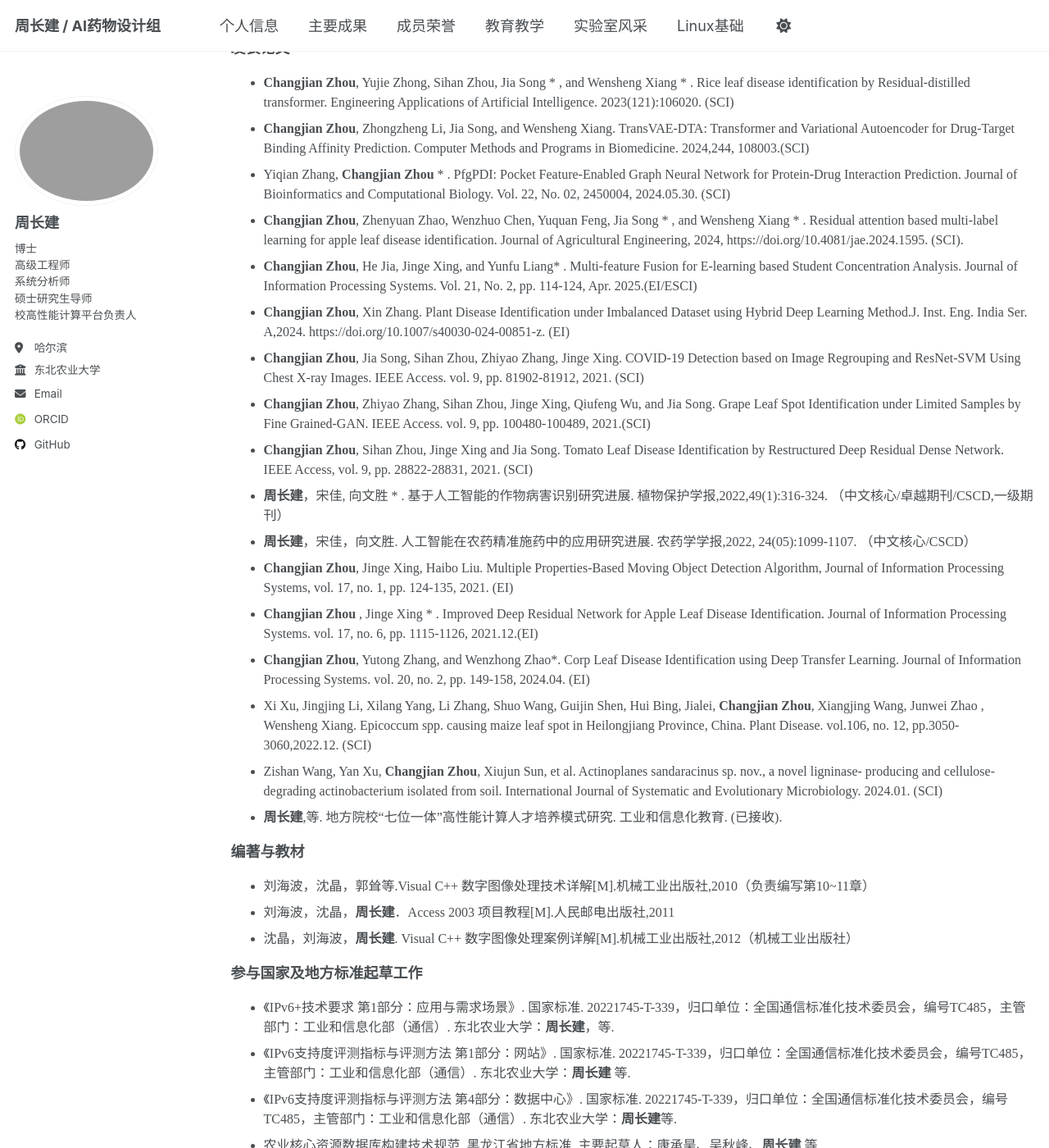
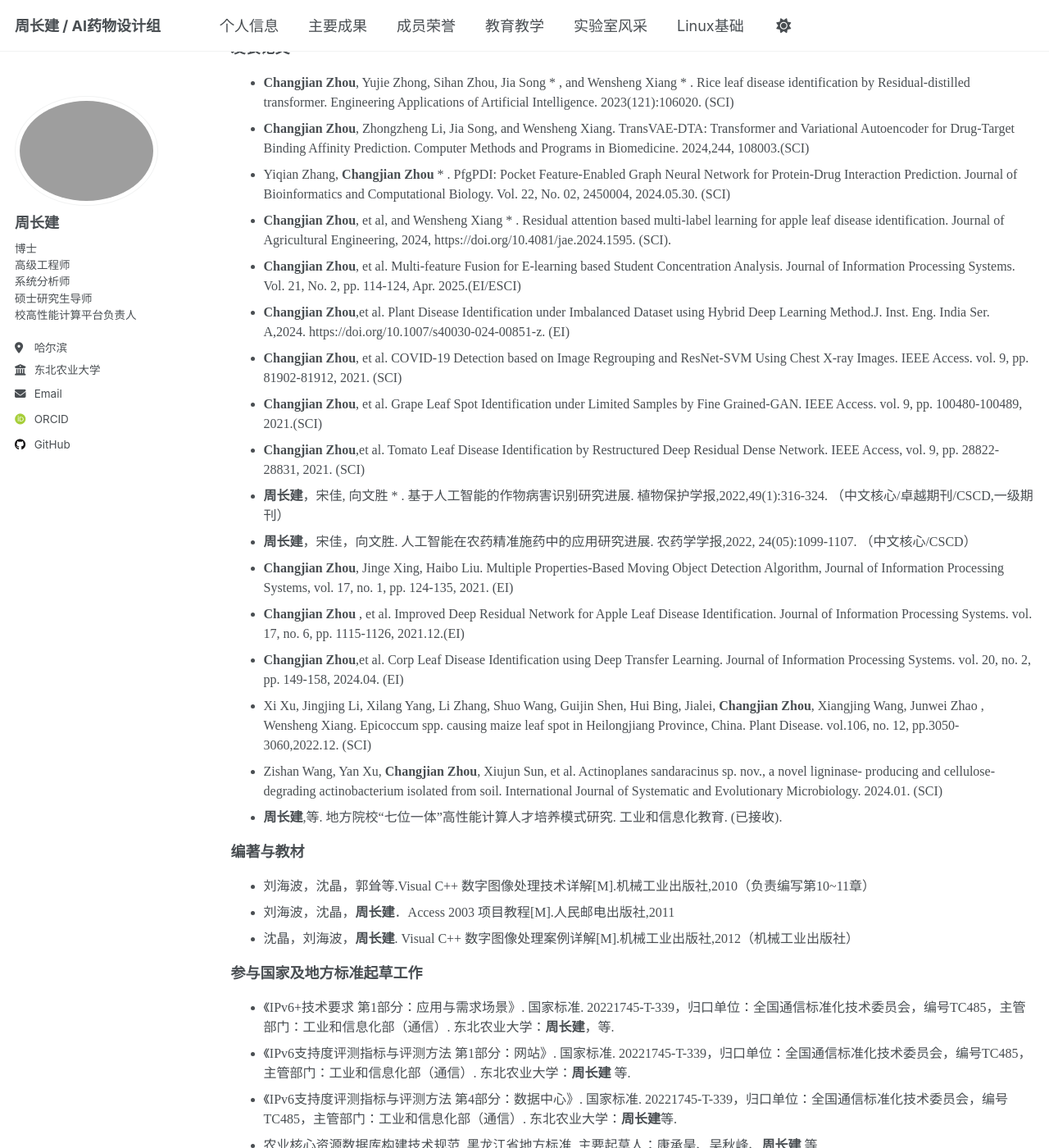
Before and after one commit to HPC-NEAU/zhoucj, a Jekyll site: the page built from _pages/publications.md, in a window 1280 px wide and 1400 px high, scrolled down 992 px. Shown: the whole window at 82% size. Built offline with Jekyll 4.4.1, drawn with Linux system fonts in a browser that asks for light colours; some web fonts are replaced.

Commit message:
Update publications.md

```diff
--- a/_pages/publications.md
+++ b/_pages/publications.md
@@ -48,17 +48,17 @@ redirect_from:
 	<li> <b>Changjian Zhou</b>, Yujie Zhong, Sihan Zhou, Jia Song * , and Wensheng Xiang * .  Rice leaf disease identification by Residual-distilled transformer. Engineering Applications of Artificial Intelligence. 2023(121):106020. (SCI)</li>
 	<li><b>Changjian Zhou</b>, Zhongzheng Li, Jia Song, and Wensheng Xiang. TransVAE-DTA: Transformer and Variational Autoencoder for Drug-Target Binding Affinity Prediction. Computer Methods and Programs in Biomedicine. 2024,244, 108003.(SCI)</li>
 	<li> Yiqian Zhang, <b>Changjian Zhou</b> * . PfgPDI: Pocket Feature-Enabled Graph Neural Network for Protein-Drug Interaction Prediction. Journal of Bioinformatics and Computational Biology. Vol. 22, No. 02, 2450004, 2024.05.30. (SCI) </li>
-	<li> <b>Changjian Zhou</b>, Zhenyuan Zhao, Wenzhuo Chen, Yuquan Feng, Jia Song * , and Wensheng Xiang * . Residual attention based multi-label learning for apple leaf disease identification. Journal of Agricultural Engineering, 2024, https://doi.org/10.4081/jae.2024.1595. (SCI). </li>
- 	<li> <b>Changjian Zhou</b>, He Jia, Jinge Xing, and Yunfu Liang* . Multi-feature Fusion for E-learning based Student Concentration Analysis. Journal of Information Processing Systems. Vol. 21, No. 2, pp. 114-124, Apr. 2025.(EI/ESCI) </li>
-  	<li> <b>Changjian Zhou</b>, Xin Zhang. Plant Disease Identification under Imbalanced Dataset using Hybrid Deep Learning Method.J. Inst. Eng. India Ser. A,2024. https://doi.org/10.1007/s40030-024-00851-z. (EI)</li>
-	<li> <b>Changjian Zhou</b>, Jia Song, Sihan Zhou, Zhiyao Zhang, Jinge Xing. COVID-19 Detection based on Image Regrouping and ResNet-SVM Using Chest X-ray Images. IEEE Access. vol. 9, pp. 81902-81912, 2021. (SCI)</li>
-	<li> <b>Changjian Zhou</b>, Zhiyao Zhang, Sihan Zhou, Jinge Xing, Qiufeng Wu, and Jia Song. Grape Leaf Spot Identification under Limited Samples by Fine Grained-GAN. IEEE Access. vol. 9, pp. 100480-100489, 2021.(SCI)</li>
-	<li> <b>Changjian Zhou</b>, Sihan Zhou, Jinge Xing and Jia Song. Tomato Leaf Disease Identification by Restructured Deep Residual Dense Network. IEEE Access, vol. 9, pp. 28822-28831, 2021. (SCI)</li>
+	<li> <b>Changjian Zhou</b>, et al, and Wensheng Xiang * . Residual attention based multi-label learning for apple leaf disease identification. Journal of Agricultural Engineering, 2024, https://doi.org/10.4081/jae.2024.1595. (SCI). </li>
+ 	<li> <b>Changjian Zhou</b>, et al. Multi-feature Fusion for E-learning based Student Concentration Analysis. Journal of Information Processing Systems. Vol. 21, No. 2, pp. 114-124, Apr. 2025.(EI/ESCI) </li>
+  	<li> <b>Changjian Zhou</b>,et al. Plant Disease Identification under Imbalanced Dataset using Hybrid Deep Learning Method.J. Inst. Eng. India Ser. A,2024. https://doi.org/10.1007/s40030-024-00851-z. (EI)</li>
+	<li> <b>Changjian Zhou</b>, et al. COVID-19 Detection based on Image Regrouping and ResNet-SVM Using Chest X-ray Images. IEEE Access. vol. 9, pp. 81902-81912, 2021. (SCI)</li>
+	<li> <b>Changjian Zhou</b>, et al. Grape Leaf Spot Identification under Limited Samples by Fine Grained-GAN. IEEE Access. vol. 9, pp. 100480-100489, 2021.(SCI)</li>
+	<li> <b>Changjian Zhou</b>,et al. Tomato Leaf Disease Identification by Restructured Deep Residual Dense Network. IEEE Access, vol. 9, pp. 28822-28831, 2021. (SCI)</li>
 	<li><b>周长建</b>，宋佳, 向文胜 * . 基于人工智能的作物病害识别研究进展. 植物保护学报,2022,49(1):316-324. （中文核心/卓越期刊/CSCD,一级期刊）</li>
 	<li><b>周长建</b>，宋佳，向文胜. 人工智能在农药精准施药中的应用研究进展. 农药学学报,2022, 24(05):1099-1107. （中文核心/CSCD）</li>
 	<li> <b>Changjian Zhou</b>, Jinge Xing, Haibo Liu. Multiple Properties-Based Moving Object Detection Algorithm, Journal of Information Processing Systems, vol. 17, no. 1, pp. 124-135, 2021. (EI)</li>
-	<li> <b>Changjian Zhou</b> , Jinge Xing * . Improved Deep Residual Network for Apple Leaf Disease Identification. Journal of Information Processing Systems. vol. 17, no. 6, pp. 1115-1126, 2021.12.(EI) </li>
-	<li> <b>Changjian Zhou</b>, Yutong Zhang, and Wenzhong Zhao*. Corp Leaf Disease Identification using Deep Transfer Learning. Journal of Information Processing Systems. vol. 20, no. 2, pp. 149-158, 2024.04.  (EI)</li>
+	<li> <b>Changjian Zhou</b> , et al. Improved Deep Residual Network for Apple Leaf Disease Identification. Journal of Information Processing Systems. vol. 17, no. 6, pp. 1115-1126, 2021.12.(EI) </li>
+	<li> <b>Changjian Zhou</b>,et al. Corp Leaf Disease Identification using Deep Transfer Learning. Journal of Information Processing Systems. vol. 20, no. 2, pp. 149-158, 2024.04.  (EI)</li>
 	<li> Xi Xu, Jingjing Li, Xilang Yang, Li Zhang, Shuo Wang, Guijin Shen, Hui Bing, Jialei, <b>Changjian Zhou</b>, Xiangjing Wang, Junwei Zhao , Wensheng Xiang. Epicoccum spp. causing maize leaf spot in Heilongjiang Province, China. Plant Disease. vol.106, no. 12, pp.3050-3060,2022.12.  (SCI) </li>
 	<li> Zishan Wang, Yan Xu, <b>Changjian Zhou</b>, Xiujun Sun, et al. Actinoplanes sandaracinus sp. nov., a novel ligninase- producing and cellulose-degrading actinobacterium isolated from soil. International Journal of Systematic and Evolutionary Microbiology. 2024.01.  (SCI)</li>
 
```
